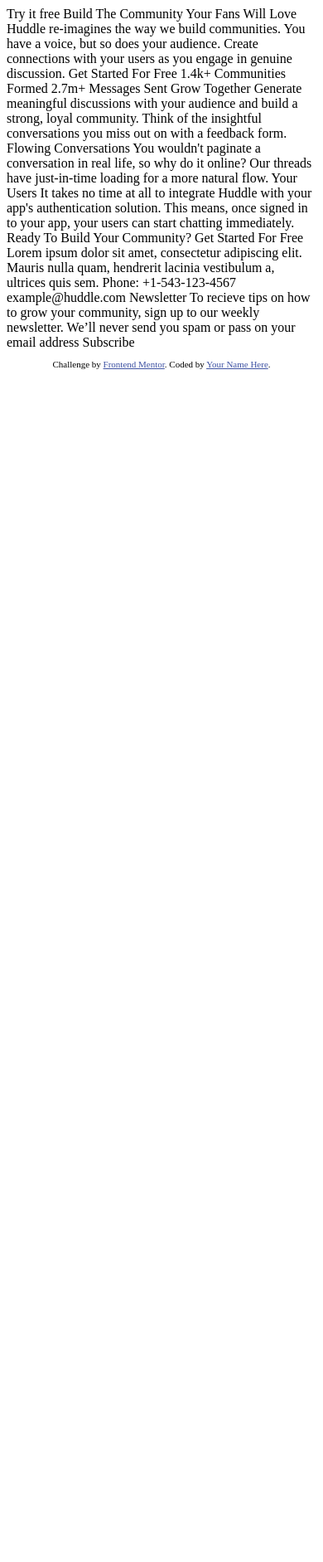
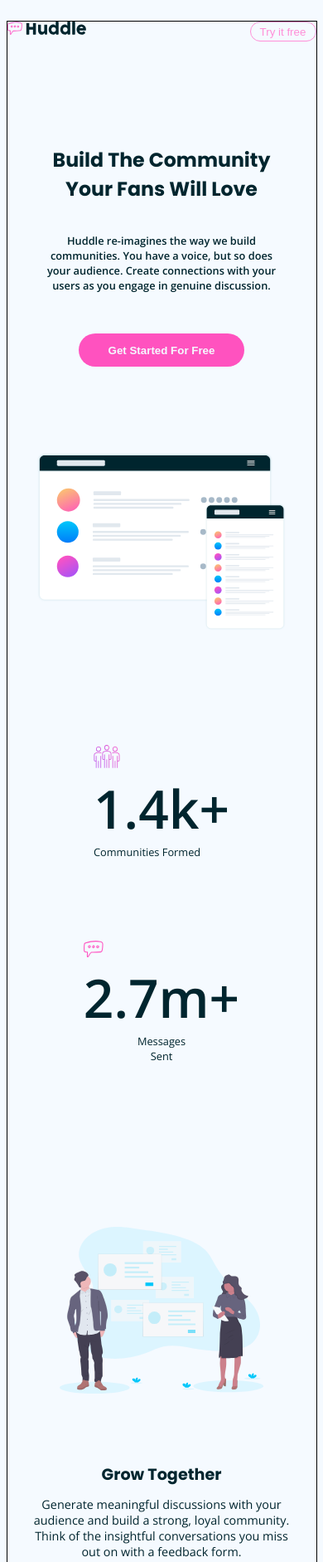
Before and after one commit to CodinGitHub/Chellenge-18-huddle-landing-page-with-curved-sections, a plain HTML site: page index.html in a window 390 px wide. Shown: the top 1883 px of the page at 83% size. Before the commit the page ends 844 px from the top, so only its background shows below. Drawn offline with nearby package versions, Linux system fonts and the light colour scheme.

Commit message:
working on footer

```diff
--- a/index.html
+++ b/index.html
@@ -2,66 +2,104 @@
 <html lang="en">
 <head>
   <meta charset="UTF-8">
-  <meta name="viewport" content="width=device-width, initial-scale=1.0"> <!-- displays site properly based on user's device -->
-
+  <meta name="viewport" content="width=device-width, initial-scale=1.0">
   <link rel="icon" type="image/png" sizes="32x32" href="./images/favicon-32x32.png">
-
   <title>Frontend Mentor | Huddle landing page with curved sections</title>
-
-  <!-- Feel free to remove these styles or customise in your own stylesheet 👍 -->
+  <link rel="stylesheet" href="./styles.css">
   <style>
     .attribution { font-size: 11px; text-align: center; }
     .attribution a { color: hsl(228, 45%, 44%); }
   </style>
 </head>
 <body>
-  Try it free
+  <main class="main-container">
 
-  Build The Community Your Fans Will Love
+    <header class="header">
+      <img class="header__logo" src="./images/logo.svg" alt="logo">
+      <button class="header__button">Try it free</button>
+    </header>
 
-  Huddle re-imagines the way we build communities. You have a voice, but so does
-  your audience. Create connections with your users as you engage in genuine discussion.
+    <h2 class="main-container__title">Build The Community Your Fans Will Love</h2>
+    <p class="main-container__description">Huddle re-imagines the way we build communities. You have a voice, but so does your audience. Create connections with your users as you engage in genuine discussion.</p>
+    <button class="main-container__button">Get Started For Free</button>
+    <img class="main-container__screen-mockups" src="./images/screen-mockups.svg" alt="screen-mockups">
 
-  Get Started For Free
+    <section class="statistics">
 
-  1.4k+
-  Communities Formed
+      <article class="comunities">
+        <img class="comunities__logo" src="./images/icon-communities.svg" alt="icon communities">
+        <h2 class="comunities__statistics">1.4k+</h2>
+        <p class="comunities__description">Communities Formed</p>
+      </article>
+      <article class="messages">
+        <img class="messages__logo" src="./images/icon-messages.svg" alt="icon-messages">
+        <h2 class="messages__statistics">2.7m+</h2>
+        <p class="messages__description">Messages Sent</p>
+      </article>
 
-  2.7m+
-  Messages Sent
+    </section>
 
-  Grow Together
-  Generate meaningful discussions with your audience and build a strong, loyal community.
-  Think of the insightful conversations you miss out on with a feedback form.
+    <section class="grow-together">
+      <article class="image-container">
+        <img class="image-container__illustration" src="./images/illustration-grow-together.svg" alt="illustration-grow-together">
+      </article>
+      <article class="description">
+        <h2 class="description__title">Grow Together</h2>
+        <p class="description__content">Generate meaningful discussions with your audience and build a strong, loyal community. Think of the insightful conversations you miss out on with a feedback form.</p>
+      </article>
+    </section>
 
-  Flowing Conversations
-  You wouldn't paginate a conversation in real life, so why do it online? Our threads have
-  just-in-time loading for a more natural flow.
+    <section class="flowing-conversations">
+      <article class="image-container">
+        <img class="image-container__illustration" src="./images/illustration-flowing-conversation.svg" alt="illustration-grow-together">
+      </article>
+      <article class="description">
+        <h2 class="description__title">Flowing Conversations</h2>
+        <p class="description__content">You wouldn't paginate a conversation in real life, so why do it online? Our threads have just-in-time loading for a more natural flow.</p>
+      </article>
+    </section>
 
-  Your Users
-  It takes no time at all to integrate Huddle with your app's authentication solution. This means,
-  once signed in to your app, your users can start chatting immediately.
+    <section class="your-users">
+      <article class="image-container">
+        <img class="image-container__illustration" src="./images/illustration-your-users.svg" alt="illustration-grow-together">
+      </article>
+      <article class="description">
+        <h2 class="description__title">Your Users</h2>
+        <p class="description__content">It takes no time at all to integrate Huddle with your app's authentication solution. This means, once signed in to your app, your users can start chatting immediately.</p>
+      </article>
+    </section>
 
-  Ready To Build Your Community?
-  Get Started For Free
+    <h2 class="main-container__title">Ready To Build Your Community?</h2>
+    <button class="main-container__button">Get Started For Free</button>
 
-  Lorem ipsum dolor sit amet, consectetur adipiscing elit. Mauris nulla quam, hendrerit lacinia
-  vestibulum a, ultrices quis sem.
+    <img class="main-container__footer-wave" src="./images/bg-footer-top-mobile.svg" alt="bg-footer-top-mobile">
 
-  Phone: +1-543-123-4567
-  example@huddle.com
 
-  Newsletter
-  To recieve tips on how to grow your community, sign up to our weekly newsletter. We’ll never
-  send you spam or pass on your email address
-
-  Subscribe
-
-  <footer>
+    <footer class="newsletter">
+      <h2 class="newsletter__title">Newsletter</h2>
+      <p>To recieve tips on how to grow your community, sign up to our weekly newsletter. We’ll never send you spam or pass on your email address</p>
+      <form action="">
+        <input type="text">
+        <input type="submit" value="Subscribe">
+      </form>
+      <img src="./images/logo.svg" alt="">
+      <p>Lorem ipsum dolor sit amet, consectetur adipiscing elit. Mauris nulla quam, hendrerit lacinia vestibulum a, ultrices quis sem.</p>
+      <div class="phone-container">
+        <img src="./images/icon-phone.svg" alt="">
+        <p>Phone: +1-543-123-4567</p>
+      </div>
+      <div class="email-container">
+        <img src="./images/icon-email.svg" alt="">
+        <p>example@huddle.com</p>
+      </div>
+      <div class="social-container"></div>
+    </footer>
+  </main>
+  <aside>
     <p class="attribution">
       Challenge by <a href="https://www.frontendmentor.io?ref=challenge" target="_blank">Frontend Mentor</a>.
-      Coded by <a href="#">Your Name Here</a>.
+      Coded by <a href="https://www.youtube.com/CodginTube">David Ruiz</a>.
     </p>
-  </footer>
+  </asi>
 </body>
 </html>
--- /dev/null
+++ b/styles.scss
@@ -0,0 +1,209 @@
+@import url('https://fonts.googleapis.com/css2?family=Open+Sans:ital,wght@0,400;0,600;1,700&family=Poppins:wght@700&display=swap');
+
+$Pink: hsl(322, 100%, 66%);
+$LightPink: hsl(321, 100%, 78%);
+$LightRed: hsl(0, 100%, 63%);
+$Very-Dark-Cyan: hsl(192, 100%, 9%);
+$Very-Pale-Blue: hsl(207, 100%, 98%);
+$Body-font: 'Open Sans', sans-serif;
+$Headings-font: 'Poppins', sans-serif;
+
+* {
+    padding: 0;
+    margin: 0;
+    box-sizing: border-box;
+}
+
+body {
+    background-color: $Very-Pale-Blue;
+    font-family: $Body-font;
+    color: $Very-Dark-Cyan;
+}
+
+.main-container {
+    width: 375px;
+    border: 1px solid black;
+    margin: 25px auto;
+}
+
+.header {
+    display: flex;
+    justify-content: space-between;
+}
+
+.header__logo {
+    width: 95px;
+    height: 16px
+}
+
+.header__button {
+    width: 80px;
+    height: 24px;
+    background-color: $Very-Pale-Blue;
+    border: none;
+    border: 1px solid $LightPink;
+    color: $LightPink;
+    border-radius: 50px;
+    margin-bottom: 125px;
+}
+
+.main-container__title {
+    font-family: 'Poppins', sans-serif;
+    text-align: center;
+    width: 265px;
+    margin: 0 auto 36px;
+    font-size: 1.48em;
+}
+
+.main-container__description {
+
+    text-align: center;
+    width: 290px;
+    margin: 0 auto 49px;
+    font-size: 0.8em;
+    font-weight: 600;
+}
+
+.main-container__button {
+    width: 200px;
+    height: 40px;
+    border-radius: 50px;
+    border: none;
+    background-color: $Pink;
+    color: $Very-Pale-Blue;
+    font-weight: 700;
+    display: block;
+    margin: 0 auto 104px;
+}
+
+.main-container__screen-mockups {
+    display: block;
+    width: 300px;
+    margin: 0 auto 138px;
+}
+
+.statistics {
+    display: flex;
+    flex-direction: column;
+    align-items: center;
+}
+
+.comunities {
+    margin-bottom: 98px;
+
+    &__logo {
+        width: 32px;
+    }
+
+    &__statistics {
+        font-size: 4em;
+    }
+
+    &__description {
+        font-size: 0.8em;
+    }
+}
+
+.messages {
+    margin-bottom: 197px;
+    &__logo {
+        width: 24px;
+    }
+    &__statistics {
+        font-size: 4em;
+        font-weight: 700;
+    }
+    &__description {
+        font-size: 0.8em;
+        margin: auto;
+        width: 69px;
+        text-align: center;
+    }
+}
+.grow-together {
+    display: flex;
+    flex-direction: column;
+    align-items: center;
+    margin-bottom: 245px;
+    .image-container {
+        &__illustration {
+            width: 246px;
+            margin-bottom: 78px;
+        }
+    }
+    .description {
+        &__title {
+            font-family: $Headings-font;
+            font-size: 1.2em;
+            text-align: center;
+            margin-bottom: 12px;
+        }
+        &__content {
+            text-align: center;
+            font-size: 0.9em;
+            width: 330px;
+        }
+    }
+}
+.flowing-conversations{
+    display: flex;
+    flex-direction: column;
+    align-items: center;
+    margin-bottom: 245px;
+    .image-container {
+        &__illustration {
+            width: 246px;
+            margin-bottom: 78px;
+        }
+    }
+    .description {
+        &__title {
+            font-family: $Headings-font;
+            font-size: 1.2em;
+            text-align: center;
+            margin-bottom: 12px;
+        }
+        &__content {
+            text-align: center;
+            font-size: 0.9em;
+            width: 330px;
+        }
+    }
+}
+.your-users{
+    display: flex;
+    flex-direction: column;
+    align-items: center;
+    margin-bottom: 245px;
+    .image-container {
+        &__illustration {
+            width: 246px;
+            margin-bottom: 78px;
+        }
+    }
+    .description {
+        &__title {
+            font-family: $Headings-font;
+            font-size: 1.2em;
+            text-align: center;
+            margin-bottom: 12px;
+        }
+        &__content {
+            text-align: center;
+            font-size: 0.9em;
+            width: 330px;
+        }
+    }
+}
+.main-container__footer-wave{
+    margin-bottom: -5px;
+    width: 100%;
+}
+.newsletter{
+    background-color: $Very-Dark-Cyan;
+    color: $Very-Pale-Blue;
+    &__title{
+        text-transform: uppercase;
+        font-size: 1.2em;
+    }
+}
```
Also changed, not shown: styles.css (added), 1 other file.
